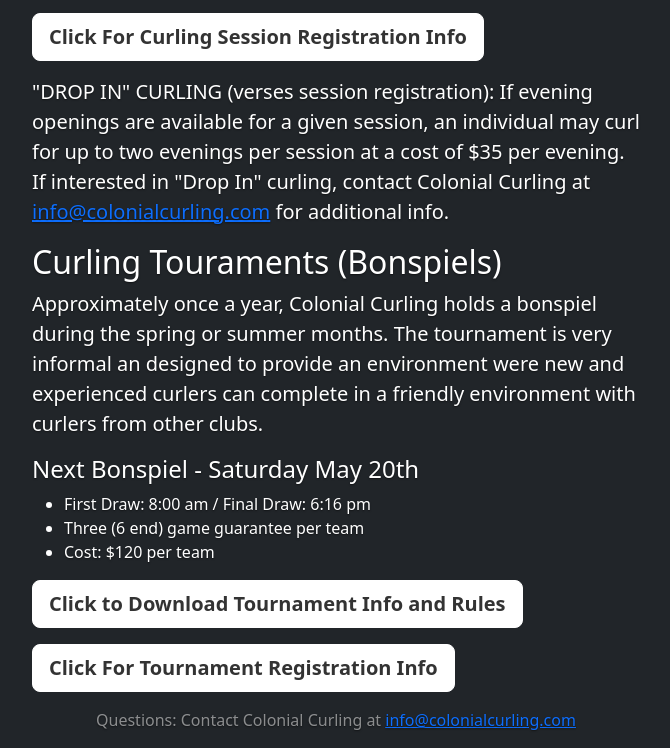
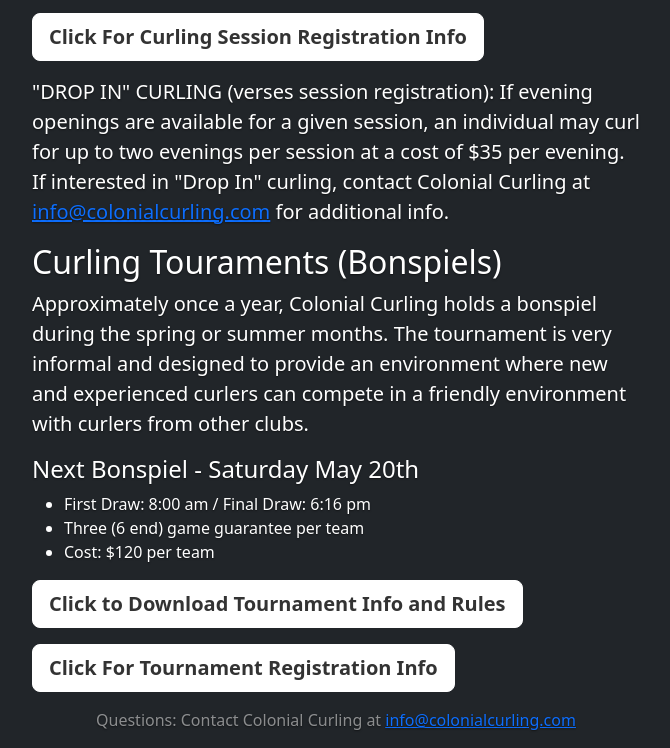
Before and after one commit to colonial-curling/public_website, a plain HTML site: page index.html in a window 1280 px wide. Shown: the part 1070-1818 px from the top of the page, without its empty margins (304-974 px from the left). Drawn offline with Linux system fonts and the light colour scheme.

Commit message:
fixed typos

```diff
--- a/index.html
+++ b/index.html
@@ -127,9 +127,9 @@
         </p>
         <h2>Curling Touraments (Bonspiels)</h2>
         <p class="lead">Approximately once a year, Colonial Curling holds a bonspiel
-          during the spring or summer months. The tournament is very informal an
-          designed to provide an environment were new and experienced curlers can
-          complete in a friendly environment with curlers from other clubs.
+          during the spring or summer months. The tournament is very informal and
+          designed to provide an environment where new and experienced curlers can
+          compete in a friendly environment with curlers from other clubs.
         </p>
         <h4>Next Bonspiel - Saturday May 20th</h4>
         <ul>
```
